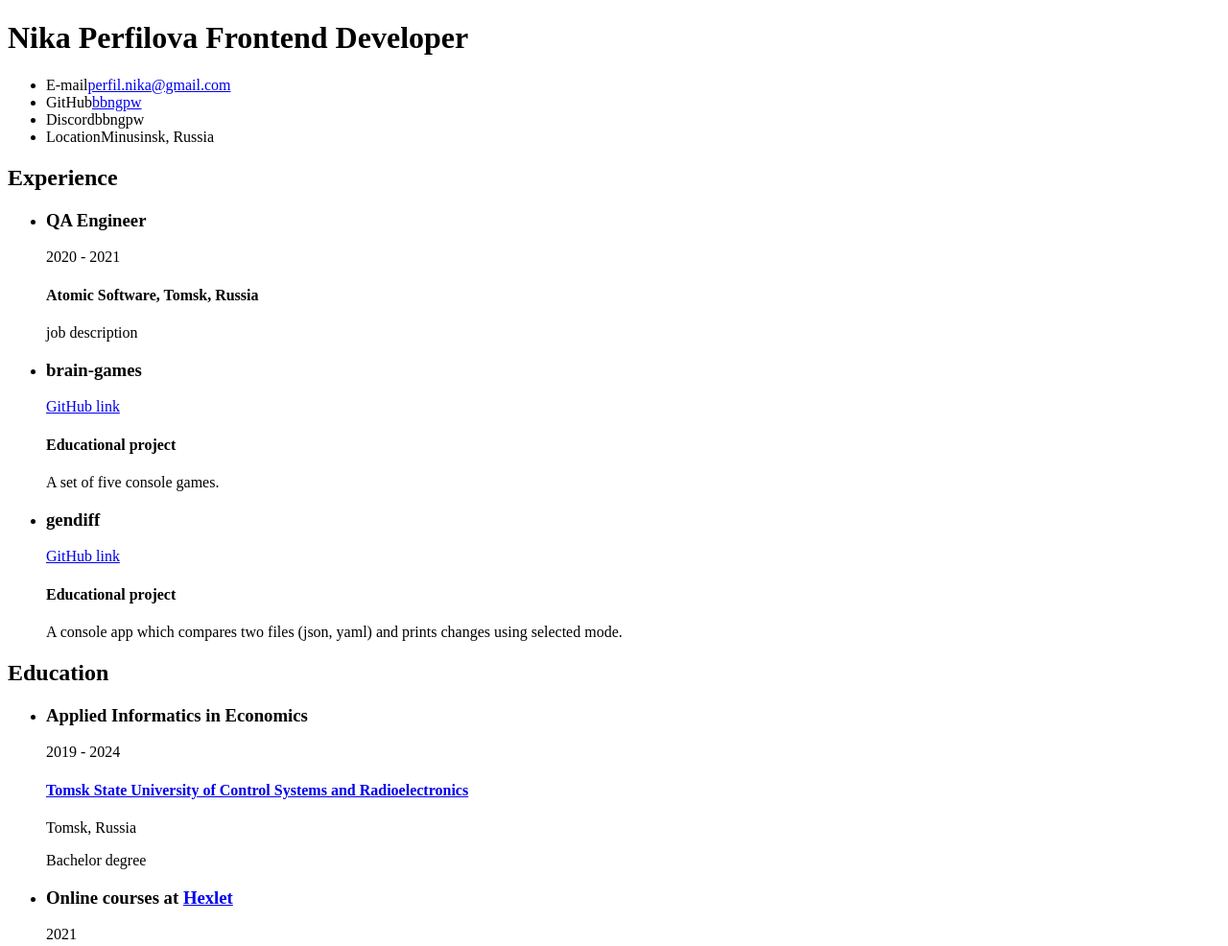
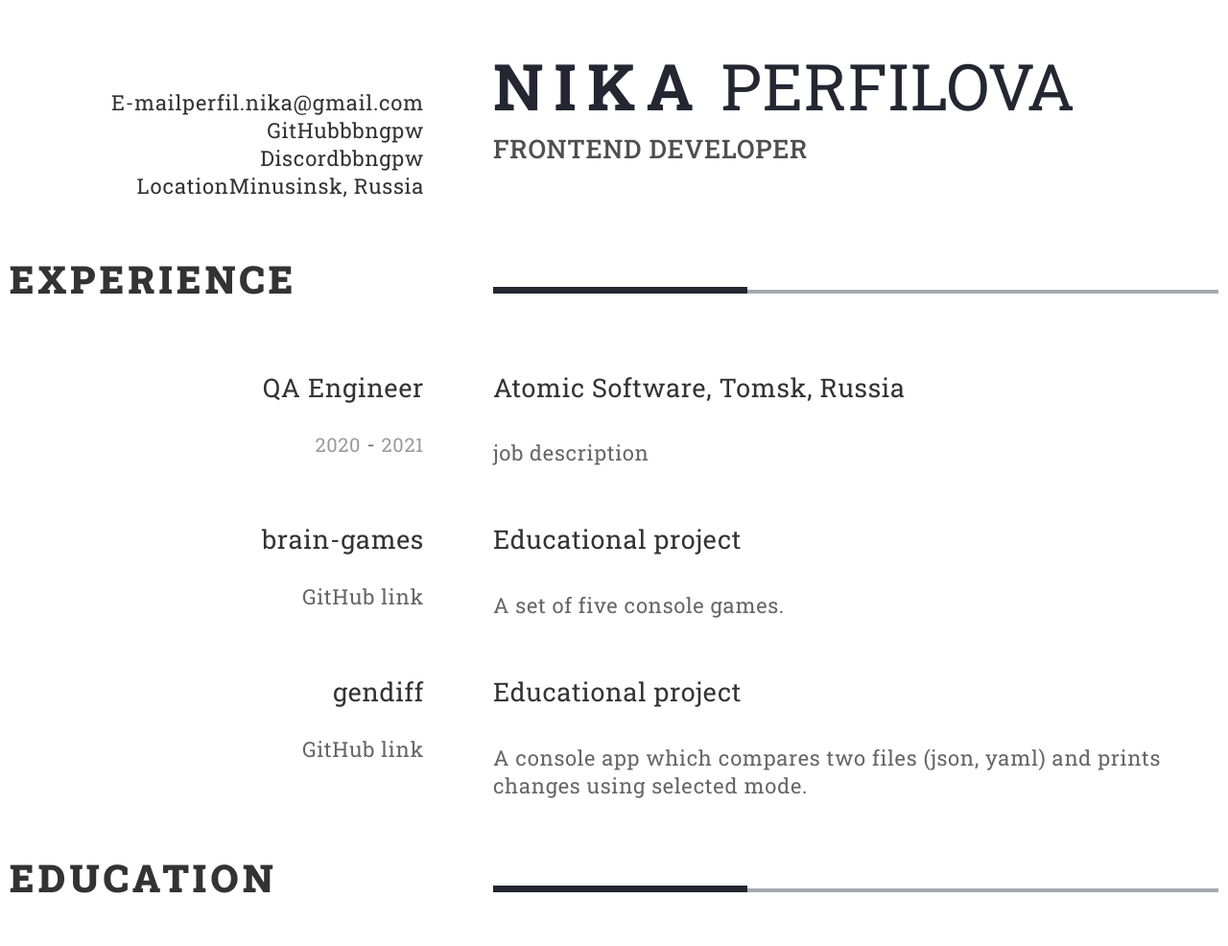
Before and after one commit to bbngpw/cv, a website: page index.html in a window 1280 px wide. Shown: the top 986 px of the page at 96% size. Drawn offline with Linux system fonts and the light colour scheme.

Commit message:
feat: add styles for headings and main content

```diff
--- a/index.html
+++ b/index.html
@@ -6,39 +6,45 @@
     <meta name="viewport" content="width=device-width, initial-scale=1.0" />
     <title>RSSchool CV</title>
 
+    <link rel="preconnect" href="https://fonts.googleapis.com" />
+    <link rel="preconnect" href="https://fonts.gstatic.com" crossorigin />
+    <link
+      href="https://fonts.googleapis.com/css2?family=Roboto+Slab:wght@400;500;700;900&display=swap"
+      rel="stylesheet"
+    />
+
     <link rel="stylesheet" href="styles/style.css" />
   </head>
 
   <body>
-    <header>
+    <header class="container flex-container">
       <div class="column_wide">
-        <h1>
-          Nika Perfilova
-          <span>Frontend Developer</span>
+        <h1 class="flex-container">
+          <span><b>Nika</b> Perfilova</span>
+          <span class="job-title">Frontend Developer</span>
         </h1>
         <p></p>
       </div>
       <ul class="contacts column_narrow">
-        <li>
-          <span>E-mail</span
-          ><a href="mailto:perfil.nika@gmail.com">perfil.nika@gmail.com</a>
-        </li>
-        <li>
-          <span>GitHub</span><a href="https://github.com/bbngpw">bbngpw</a>
-        </li>
+        <li><span>E-mail</span><a href="mailto:perfil.nika@gmail.com">perfil.nika@gmail.com</a></li>
+        <li><span>GitHub</span><a href="https://github.com/bbngpw">bbngpw</a></li>
         <li><span>Discord</span>bbngpw</li>
         <li><span>Location</span>Minusinsk, Russia</li>
       </ul>
     </header>
 
-    <main>
+    <main class="container">
       <section class="experience">
-        <h2>Experience</h2>
+        <h2 class="flex-container">
+          Experience
+          <!-- FIXME: temporary solution for apdaptive decorative line -->
+          <hr />
+        </h2>
         <ul>
-          <li>
+          <li class="flex-container">
             <div class="column_narrow">
               <h3>QA Engineer</h3>
-              <p>2020 - 2021</p>
+              <p><time>2020</time> - <time>2021</time></p>
             </div>
             <div class="column_wide">
               <h4>Atomic Software, Tomsk, Russia</h4>
@@ -46,13 +52,11 @@
               <p>job description</p>
             </div>
           </li>
-          <li>
+          <li class="flex-container">
             <div class="column_narrow">
               <h3>brain-games</h3>
               <p>
-                <a href="https://github.com/bbngpw/frontend-project-lvl1"
-                  >GitHub link</a
-                >
+                <a href="https://github.com/bbngpw/frontend-project-lvl1">GitHub link</a>
               </p>
             </div>
             <div class="column_wide">
@@ -61,21 +65,19 @@
               <p>A set of five console games.</p>
             </div>
           </li>
-          <li>
+          <li class="flex-container">
             <div class="column_narrow">
               <h3>gendiff</h3>
               <p>
-                <a href="https://github.com/bbngpw/frontend-project-lvl2"
-                  >GitHub link</a
-                >
+                <a href="https://github.com/bbngpw/frontend-project-lvl2">GitHub link</a>
               </p>
             </div>
             <div class="column_wide">
               <h4>Educational project</h4>
               <!-- TODO: edit gendiff description -->
               <p>
-                A console app which compares two files (json, yaml) and prints
-                changes using selected mode.
+                A console app which compares two files (json, yaml) and prints changes using
+                selected mode.
               </p>
             </div>
           </li>
@@ -83,44 +85,42 @@
       </section>
 
       <section class="education">
-        <h2>Education</h2>
+        <h2 class="flex-container">
+          Education
+          <!-- FIXME: temporary solution for apdaptive decorative line -->
+          <hr />
+        </h2>
         <ul>
-          <li>
+          <li class="flex-container">
             <div class="column_narrow">
               <h3>Applied Informatics in Economics</h3>
-              <p>2019 - 2024</p>
+              <p><time>2019</time> - <time>2024</time></p>
             </div>
             <div class="column_wide">
               <h4>
                 <a href="https://tusur.ru/"
-                  >Tomsk State University of Control Systems and
-                  Radioelectronics</a
+                  >Tomsk State University of Control Systems and Radioelectronics</a
                 >
               </h4>
               <p>Tomsk, Russia</p>
-              <!-- FIX: choose better phrasing -->
+              <!-- FIXME: choose better phrasing -->
               <p>Bachelor degree</p>
             </div>
           </li>
-          <li>
+          <li class="flex-container">
             <div class="column_narrow">
               <h3>Online courses at <a href="hexlet.io">Hexlet</a></h3>
-              <p>2021</p>
+              <p><time>2021</time></p>
             </div>
             <div class="column_wide">
-              <p>
-                Finished 13 courses and 2 projects in the Frontend Developer
-                program.
-              </p>
+              <p>Finished 13 courses and 2 projects in the Frontend Developer program.</p>
               <a href="https://ru.hexlet.io/u/bbngpw">Profile link</a>
             </div>
           </li>
-          <li>
+          <li class="flex-container">
             <div class="column_narrow">
-              <h3>
-                Online courses at <a href="htmlacademy.ru">HTML Academy</a>
-              </h3>
-              <p>2020 - 2021</p>
+              <h3>Online courses at <a href="htmlacademy.ru">HTML Academy</a></h3>
+              <p><time>2020</time> - <time>2021</time></p>
             </div>
             <div class="column_wide">
               <p>Finished 56 interactive HTML, CSS and JavaScript courses.</p>
@@ -130,7 +130,8 @@
         </ul>
       </section>
 
-      <section class="skills">
+      <div class="flex-container">
+        <section class="skills column_narrow">
           <h2>Skills</h2>
           <ul>
             <li>HTML/CSS</li>
@@ -138,8 +139,7 @@
             <li>Git</li>
           </ul>
         </section>
-
-      <section class="languages">
+        <section class="languages column_wide">
           <h2>Languages</h2>
           <ul>
             <!-- TODO: how to link a certificate here -->
@@ -147,20 +147,15 @@
             <li>Russian <span>Native</span></li>
           </ul>
         </section>
+      </div>
     </main>
 
-    <footer>
-      <a href="https://github.com/bbngpw" title="GitHub profile"
-        >GitHub profile</a
-      >
-      2021
+    <footer class="container">
+      <a href="https://github.com/bbngpw" title="GitHub profile">GitHub profile</a>
+      <time>2021</time>
       <!-- FIX: logo width/height -->
       <a href="https://rs.school/js/">
-        <img
-          src="https://rs.school/images/rs_school_js.svg"
-          alt="RS School Logo"
-          width="100"
-        />
+        <img src="https://rs.school/images/rs_school_js.svg" alt="RS School Logo" width="100" />
       </a>
     </footer>
   </body>
--- a/styles/style.css
+++ b/styles/style.css
@@ -1 +1,179 @@
-/* CSS styles */
+/*** Reset ***/
+*,
+*::before,
+*::after {
+  box-sizing: border-box;
+}
+
+ul {
+  margin-top: 0;
+  padding-left: 0;
+
+  list-style: none;
+}
+
+a {
+  color: inherit;
+  text-decoration: none;
+}
+
+/*** Colors ***/
+
+:root {
+  --headings-primary-color: #242732;
+  --header-secondary-color: #4f4f4f;
+  --content-primary-color: #333;
+  --content-secondary-color: #666;
+  --content-auxiliary-color: #999;
+}
+
+/*** General styles ***/
+
+body {
+  margin: 0;
+
+  color: var(--content-primary-color);
+  font-size: 22px;
+  font-family: "Roboto Slab", serif;
+  line-height: 1.325;
+  letter-spacing: 0.03em;
+
+  background-color: #fff;
+}
+
+.container {
+  max-width: 1460px;
+  margin: 0 auto;
+  padding: 0 10px;
+}
+
+.flex-container {
+  display: flex;
+  flex-wrap: wrap;
+  align-items: baseline;
+  justify-content: space-between;
+}
+
+.column_narrow {
+  flex-basis: 40%;
+  max-width: 432px;
+
+  text-align: right;
+}
+
+.column_wide {
+  flex-basis: 60%;
+  max-width: 864px;
+}
+
+/*** Header ***/
+
+header .column_narrow {
+  order: 1;
+}
+
+header .column_wide {
+  order: 2;
+}
+
+h1 {
+  flex-direction: column;
+
+  color: var(--headings-primary-color);
+  font-weight: 400;
+  font-size: 67px;
+  text-transform: uppercase;
+}
+
+h1 b {
+  letter-spacing: 0.165em;
+}
+
+h1 .job-title {
+  color: var(--header-secondary-color);
+  font-weight: 500;
+  font-size: 27px;
+  line-height: 42px;
+}
+
+header p {
+  color: var(--header-secondary-color);
+}
+
+/*** Content ***/
+
+h2 {
+  font-weight: 900;
+  font-size: 40px;
+  letter-spacing: 0.105em;
+  text-transform: uppercase;
+}
+
+/*** Previous non-adaptive solution for decorative line ***/
+
+/* h2::after {
+  flex-basis: 60%;
+  height: 8px;
+
+  background-color: var(--headings-primary-color);
+
+  content: "";
+} */
+
+h2 hr {
+  position: relative;
+
+  flex-basis: 60%;
+
+  height: 4px;
+  margin: 0;
+
+  border: none;
+  overflow: visible;
+
+  background-color: rgba(36, 39, 50, 0.4);
+}
+
+h2 hr::before {
+  position: absolute;
+  bottom: 0;
+
+  width: 35%;
+  height: 7px;
+
+  background-color: var(--headings-primary-color);
+
+  content: "";
+}
+
+h3,
+h4 {
+  font-weight: 400;
+  font-size: 27px;
+}
+
+.education h3 {
+  font-size: 22px;
+  text-transform: uppercase;
+}
+
+.education h4 {
+  font-size: 22px;
+}
+
+section p {
+  color: var(--content-secondary-color);
+}
+
+time {
+  color: var(--content-auxiliary-color);
+  font-size: 20px;
+}
+
+.skills {
+  font-size: 20px;
+  letter-spacing: 0.01em;
+  text-transform: uppercase;
+}
+
+/*** Footer ***/
```
Lines whose indentation alone changed are shown as unchanged.
